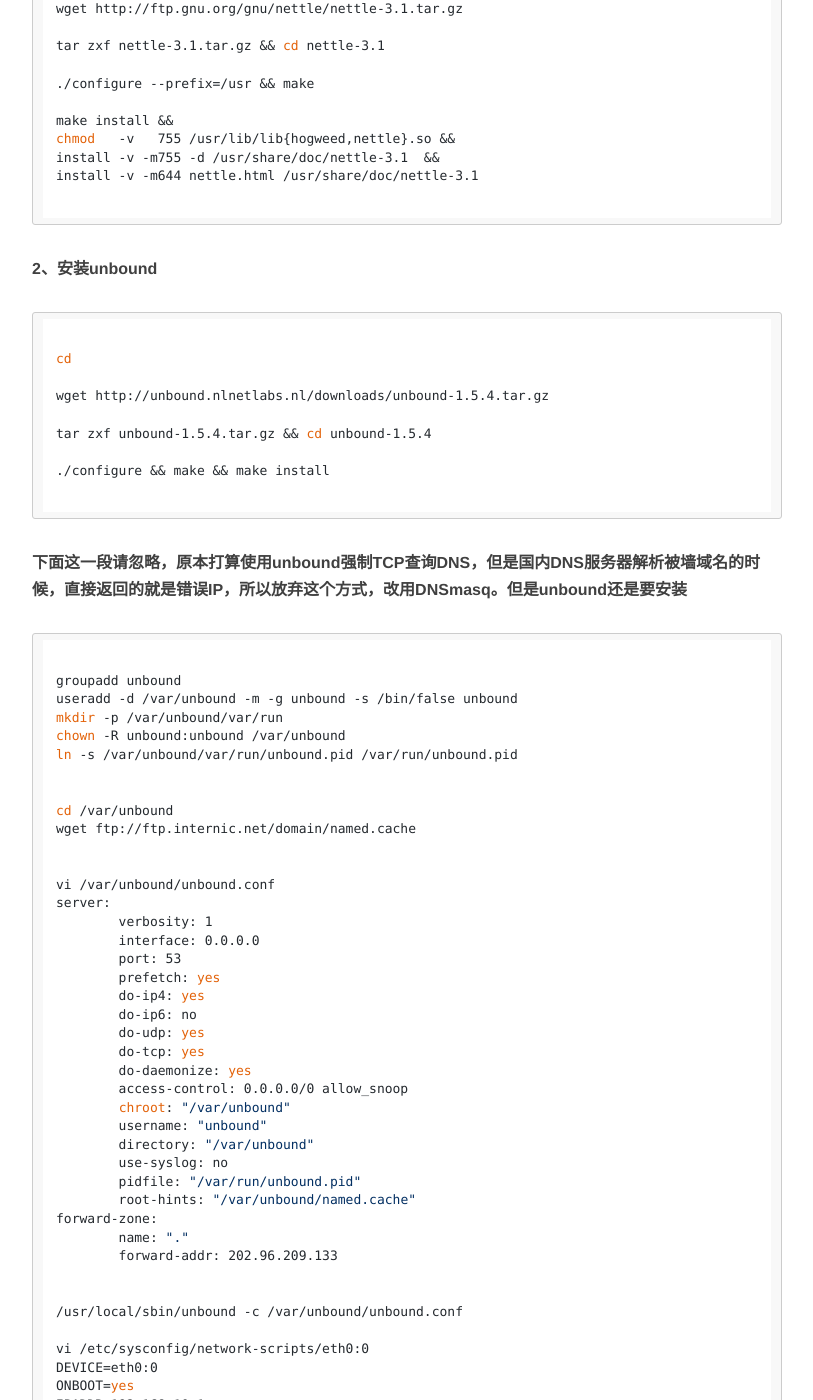
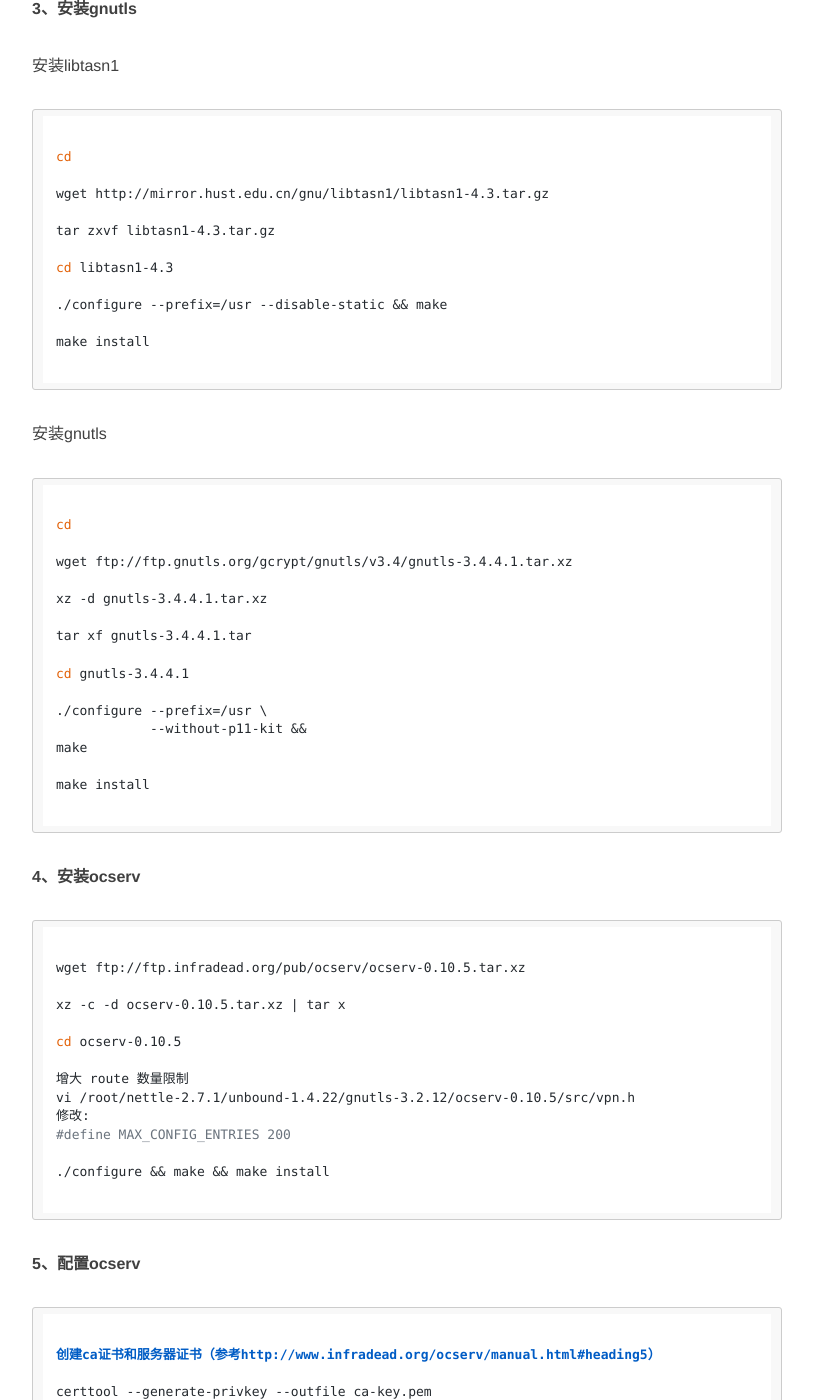
Before and after one commit to EwanZhang/EwanZhang, a Jekyll site: the page built from _posts/2015-07-04-centos6配置anyconnect.md, in a window 1280 px wide and 1400 px high, scrolled down 1118 px. Shown: the whole window, without its empty margins (233-1046 px from the left). Built offline with Jekyll 4.4.1, drawn with Linux system fonts in a browser that asks for light colours; nearby versions of some CDN libraries; comment, search, counter and statistics services are not loaded; some of the changed text lies outside the part shown.

Commit message:
Update 2015-07-04-centos6配置anyconnect.md

````diff
--- a/_posts/2015-07-04-centos6配置anyconnect.md
+++ b/_posts/2015-07-04-centos6配置anyconnect.md
@@ -16,27 +16,13 @@
 
 这两个在repo仓库里均没有，所以我们自己编译
 
-首先保证系统里已安装openssl、gcc、make等常用软件
+首先保证系统里已安装openssl、gcc等常用软件
 
-**1.安装编译环境及依赖，如部分软件不能安装请先安装epel源**
+**1.安装编译环境及依赖**
 
 ```
 
-rpm -ivh http://dl.fedoraproject.org/pub/epel/6/i386/epel-release-6-8.noarch.rpm
-
-rpm -ivh http://dl.fedoraproject.org/pub/epel/6/x86_64/epel-release-6-8.noarch.rpm
-
-yum install -y pam-devel readline-devel http-parser-devel
-
-yum install -y tar gzip xz wget gcc make autoconf
-
-yum install -y openssl openssl-devel
-
-yum install -y gmp-devel gmp
-
-yum install -y expat-devel
-
-yum install -y bind-utils
+yum install -y gcc openssl openssl-devel gmp-devel gmp  readline-devel
 
 ```
 
@@ -57,115 +43,11 @@
 
 ```
 
-**2、安装unbound**
-
-```
-
-cd
-
-wget http://unbound.nlnetlabs.nl/downloads/unbound-1.5.4.tar.gz
-
-tar zxf unbound-1.5.4.tar.gz && cd unbound-1.5.4
-
-./configure && make && make install
-
-```
-
-
-**下面这一段请忽略，原本打算使用unbound强制TCP查询DNS，但是国内DNS服务器解析被墙域名的时候，直接返回的就是错误IP，所以放弃这个方式，改用DNSmasq。但是unbound还是要安装**
-
-```
-
-groupadd unbound
-useradd -d /var/unbound -m -g unbound -s /bin/false unbound
-mkdir -p /var/unbound/var/run
-chown -R unbound:unbound /var/unbound
-ln -s /var/unbound/var/run/unbound.pid /var/run/unbound.pid
-
-
-cd /var/unbound
-wget ftp://ftp.internic.net/domain/named.cache
-
-
-vi /var/unbound/unbound.conf
-server:
-        verbosity: 1
-        interface: 0.0.0.0
-        port: 53
-        prefetch: yes
-        do-ip4: yes
-        do-ip6: no
-        do-udp: yes
-        do-tcp: yes
-        do-daemonize: yes
-        access-control: 0.0.0.0/0 allow_snoop
-        chroot: "/var/unbound"
-        username: "unbound"
-        directory: "/var/unbound"
-        use-syslog: no
-        pidfile: "/var/run/unbound.pid"
-        root-hints: "/var/unbound/named.cache"
-forward-zone:
-        name: "."
-        forward-addr: 202.96.209.133
-
-
-/usr/local/sbin/unbound -c /var/unbound/unbound.conf
-
-vi /etc/sysconfig/network-scripts/eth0:0
-DEVICE=eth0:0
-ONBOOT=yes
-IPADDR=192.168.10.1
-NETMASK=255.255.255.0
-
-```
-
 **3、安装gnutls**
-
-先确认系统是否安装libgpg-error、libgcrypt、libtasn1等库，如果没有先安装。
-
-安装gnutls时如果提示缺少xx库支持，先安装xx库，再重新安装gnutls。
-
-安装libgpg-error:
-
-```html
-
-cd
-
-wget ftp://ftp.gnupg.org/gcrypt/libgpg-error/libgpg-error-1.11.tar.gz
-
-tar zxvf libgpg-error-1.11.tar.gz
-
-cd libgpg-error-1.11
-
-./configure && make && make install
-
-```
-
-安装libgcrypt:
-
-```html
-
-cd
-
-wget ftp://ftp.gnupg.org/gcrypt/libgcrypt/libgcrypt-1.6.3.tar.bz2
-
-tar jxvf libgcrypt-1.6.3.tar.bz2
-
-cd libgcrypt-1.6.3
-
-./configure --prefix=/usr && make
-
-make install &&
-install -v -dm755   /usr/share/doc/libgcrypt-1.6.3 &&
-install -v -m644    README doc/{README.apichanges,fips*,libgcrypt*} \
-                    /usr/share/doc/libgcrypt-1.6.3
-
-```
 
 安装libtasn1
 
-```html
+```
 
 cd
 
@@ -183,7 +65,7 @@
 
 安装gnutls
 
-```html
+```
 
 cd
 
````
